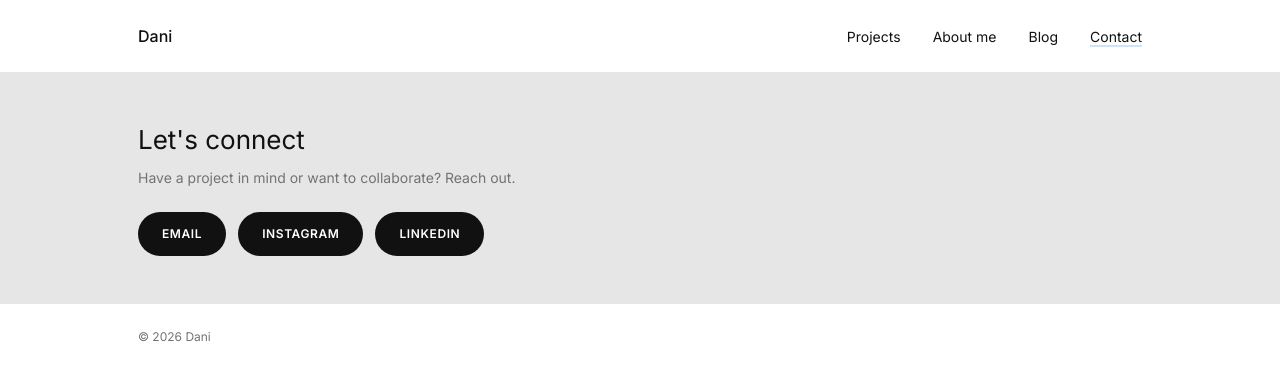
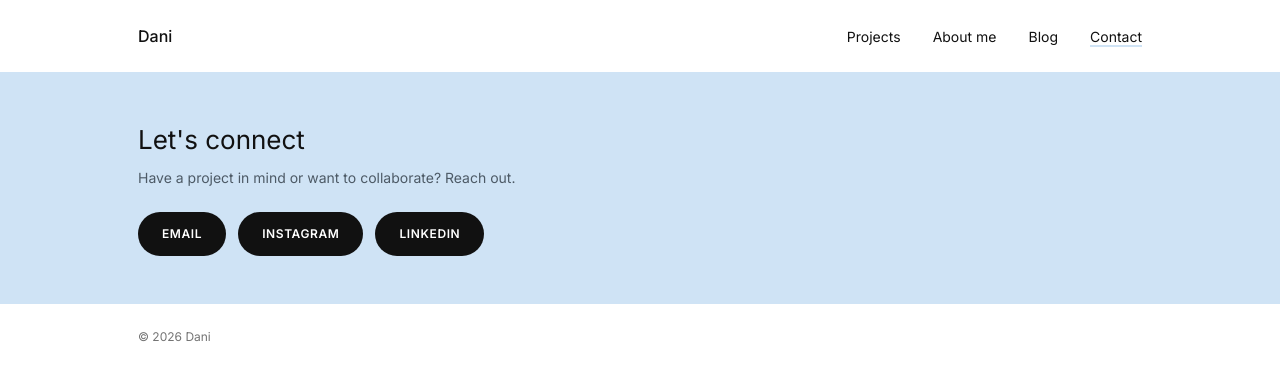
Before and after one commit to cvallescristian/dani-portfolio, a React (Vite) app: page /contact in a window 1280 px wide. Shown: the top 380 px of the page. Built offline with nearby package versions, Linux system fonts and the light colour scheme.

Commit message:
style: light blue contact section

```diff
--- a/src/components/Contact.css
+++ b/src/components/Contact.css
@@ -1,5 +1,5 @@
 .contact {
-  background: var(--color-hero-bg);
+  background: var(--color-accent);
   padding-block: var(--space-12);
 }
 
@@ -11,6 +11,6 @@
 
 .contact__text {
   font-size: var(--fs-sm);
-  color: var(--color-text-muted);
+  color: var(--color-text-on-accent);
   margin-bottom: var(--space-6);
 }
```
